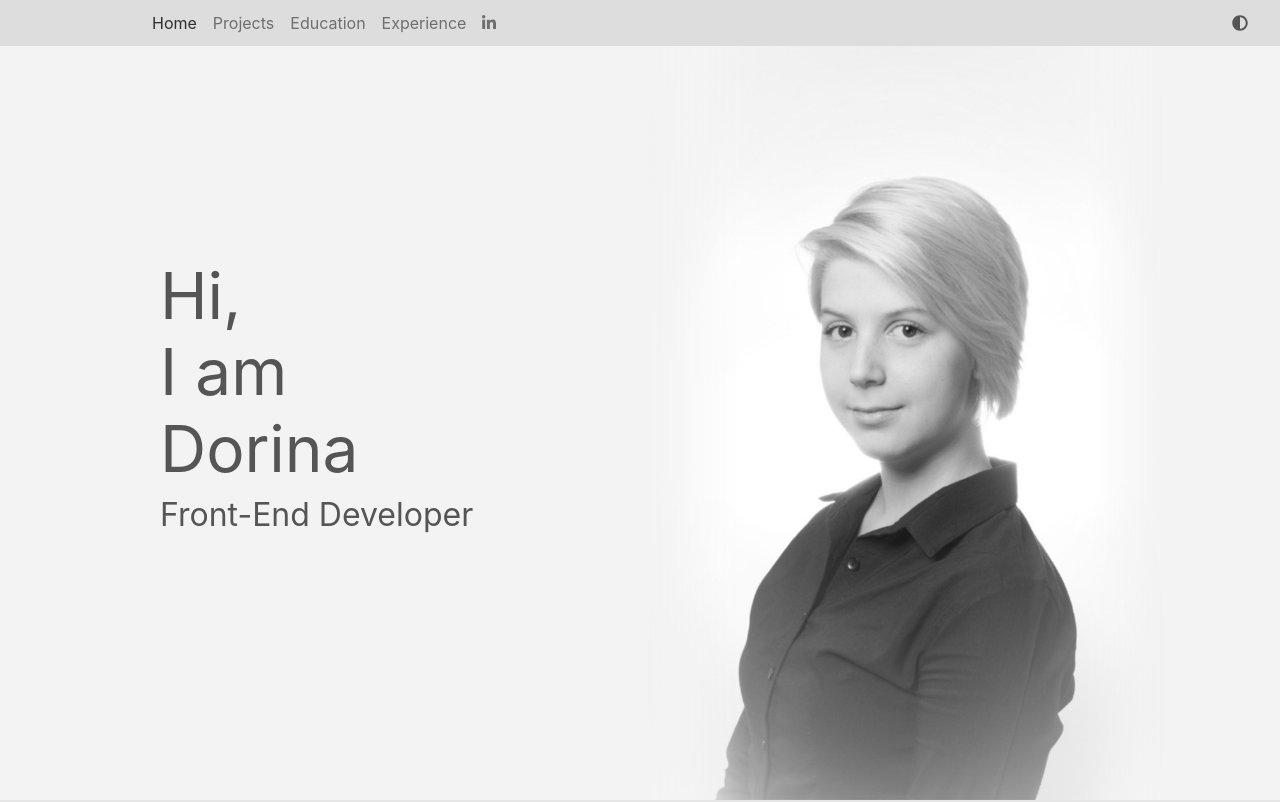
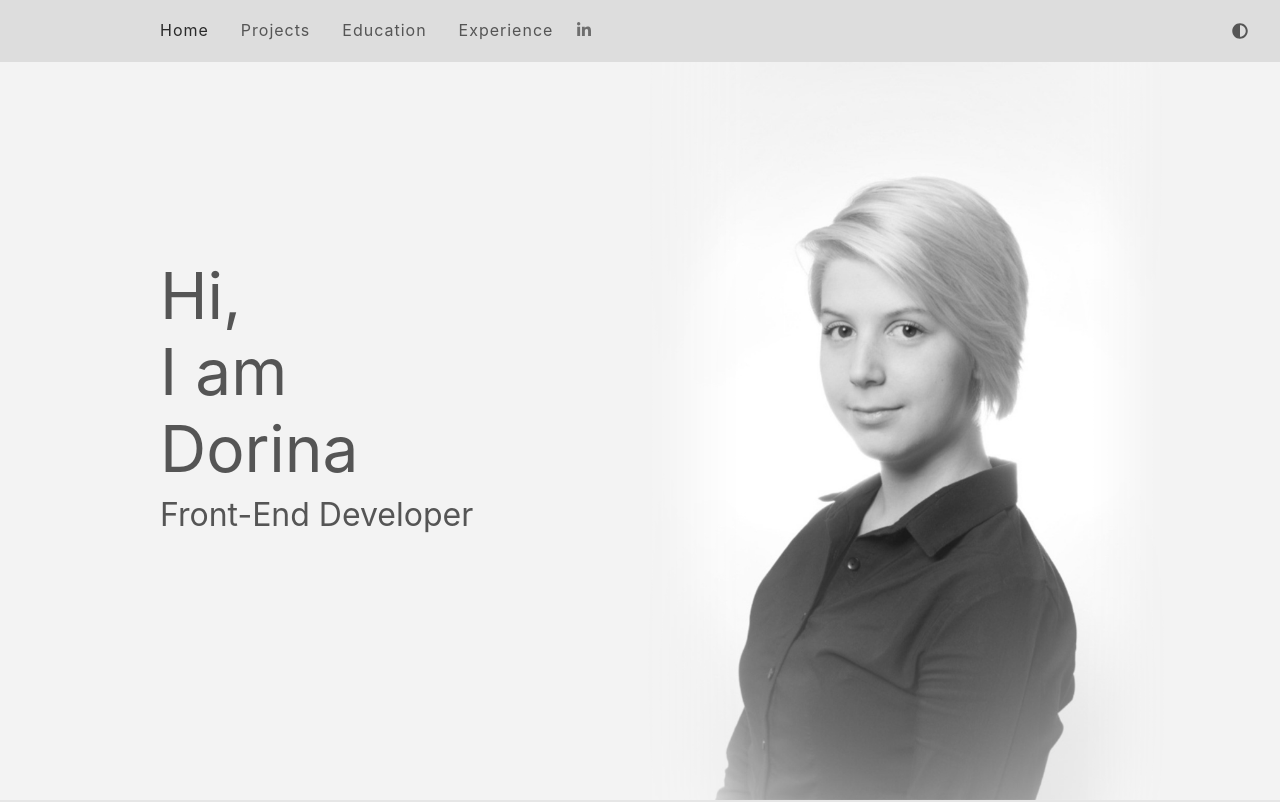
Before and after one commit to DorinaFarkas/portfolio-site, a React (Create React App) app: page / in a window 1280 px wide. Shown: the top 802 px of the page. Built offline with nearby package versions, Linux system fonts and the light colour scheme; the HTML template or start-up script is replaced by a standard one.

Commit message:
navbar nested a tag fixed

```diff
--- a/package.json
+++ b/package.json
@@ -21,6 +21,7 @@
     "react-app-polyfill": "^1.0.6",
     "react-bootstrap": "^1.4.0",
     "react-dom": "^16.13.1",
+    "react-highlight-words": "^0.17.0",
     "react-router-dom": "^5.2.0",
     "react-scripts": "3.4.3",
     "react-scroll": "^1.8.1",
--- a/src/Education.js
+++ b/src/Education.js
@@ -11,7 +11,8 @@ function Education() {
     const { isLightTheme, light, dark } = useContext(ThemeContext);
     const theme = isLightTheme ? light : dark;
     const educationTextRef = useRef(null);
-    const educationImagesRef = useRef(null);
+    const educationImageFirstRef = useRef(null);
+    const educationImageSecondRef = useRef(null);
 
     useEffect(() => {
         gsap.fromTo(
@@ -32,10 +33,11 @@ function Education() {
                     toggleActions: 'play none none reverse',
                 }
 
-            })
+            }
+        )
 
         gsap.fromTo(
-            educationImagesRef.current,
+            educationImageFirstRef.current,
             {
                 opacity: 0,
                 x: 20
@@ -43,11 +45,31 @@ function Education() {
             {
                 opacity: 1,
                 x: 0,
-                delay: .7,
+                delay: .5,
                 duration: 1,
                 scrollTrigger: {
                     id: 'educationImages',
-                    trigger: educationImagesRef.current,
+                    trigger: educationImageFirstRef.current,
+                    start: 'top center+=300',
+                    toggleActions: 'play none none reverse',
+                }
+
+            }
+        )
+        gsap.fromTo(
+            educationImageSecondRef.current,
+            {
+                opacity: 0,
+                x: 20
+            },
+            {
+                opacity: 1,
+                x: 0,
+                delay: 1.2,
+                duration: 1,
+                scrollTrigger: {
+                    id: 'educationImages',
+                    trigger: educationImageSecondRef.current,
                     start: 'top center+=300',
                     toggleActions: 'play none none reverse',
                 }
@@ -75,12 +97,12 @@ function Education() {
                                 <li>The Web Developer Bootcamp <br /> <span style={{ opacity: '.7' }}>Udemy</span></li>
                             </ul>
                         </div>
-                        <div ref={educationImagesRef} className="Education-content-images" id="educationImages">
+                        <div className="Education-content-images">
                             <div className="image-stack">
-                                <div className="image-stack__item image-stack__item--top">
+                                <div ref={educationImageFirstRef} className="image-stack__item image-stack__item--top">
                                     <img src={photo1} alt="3D lamp" />
                                 </div>
-                                <div className="image-stack__item image-stack__item--bottom">
+                                <div ref={educationImageSecondRef} className="image-stack__item image-stack__item--bottom">
                                     <img src={theme.doc} alt="documentation of a lamp" />
                                 </div>
                             </div>
--- a/src/Experience.js
+++ b/src/Experience.js
@@ -5,10 +5,10 @@ import { ThemeContext } from './ThemeContext';
 import { Element } from 'react-scroll';
 
 const jobs = [
-    { id: 1, company: 'Robert Half', role: 'Front-End Developer', date: 'Feb 2020 - Present', city: 'London', description: ['At Robert Half, I was part of an international developer team. We worked together on 16 different websites for 16 countries. Their websites were built in ', <b>Drupal</b>, '. To maintain and enhance them we used ', <b>HTML, CSS, JavaScript, jQuery</b>, ', and ', <b>Bootstrap</b>, '. A major part of my role was also to work in ', <b>SalesForce Marketing Cloud</b>, ' with languages like ', <b>Ampscipt</b>, ' and ', <b>server-side JavaScript</b>, '.'] },
-    { id: 2, company: 'ingatlan.com Zrt', role: 'Front-End Developer', date: 'Jan 2018 - Nov 2018', city: 'Budapest', description: ['As a Junior Front-End developer at ingatlan.com I was able to try out myself as a part of a team. I worked on the main product of the company which is the largest property advertisement website in Hungary. Among other tasks, I participated in the GDPR project where I designed and developed a new surface for users. On these projects, I worked mainly in ', <b>HTML</b>, ', ', <b>SCSS</b>, ', ', <b>JavaScript</b>, ', ', <b>Vue.js</b>, ', and ', <b>jQuery</b>, '.'] },
+    { id: 1, company: 'Robert Half', role: 'Front-End Developer', date: 'Feb 2020 - Sep 2020', city: 'London', description: ['At Robert Half, I was part of an international developer team. We worked together on 16 different websites for 16 countries. Their websites were built in ', <b key="0">Drupal</b>, '. To maintain and enhance them we used ', <b key="1">HTML, CSS, JavaScript, jQuery</b>, ', and ', <b key="2">Bootstrap</b>, '. A major part of my role was also to work in ', <b key="3">SalesForce Marketing Cloud</b>, ' with languages like ', <b key="4">Ampscipt</b>, ' and ', <b key="5">server-side JavaScript</b>, '.'] },
+    { id: 2, company: 'ingatlan.com Zrt', role: 'Front-End Developer', date: 'Jan 2018 - Nov 2018', city: 'Budapest', description: ['As a Junior Front-End developer at ingatlan.com I was able to try out myself as a part of a team. I worked on the main product of the company which is the largest property advertisement website in Hungary. Among other tasks, I participated in the GDPR project where I designed and developed a new surface for users. On these projects, I worked mainly in ', <b key="6">HTML</b>, ', ', <b key="7">SCSS</b>, ', ', <b key="8">JavaScript</b>, ', ', <b key="9">Vue.js</b>, ', and ', <b key="10">jQuery</b>, '.'] },
     { id: 3, company: 'ingatlan.com Zrt', role: 'Web designer', date: 'Aug 2016 - Jan 2018', city: 'Budapest', description: ['At ingatlan.com first I started as a Junior Web Designer, my role was to design UI element for all the websites of the company and advertisement with the following tools: ', <b>Adobe Photoshop</b>, ', ', <b>Adobe Illustrator</b>, ', ', <b>Adobe Animate</b>, ', ', <b>Adobe Xd</b>, ', ', <b>Google Web designer</b>, '.'] },
-    { id: 4, company: 'Systemax', role: 'Graphic designer', date: 'Jan 2015 - Dec 2016', city: 'Budapest', description: ['During the two years, I spent at Systemax as a Graphic designer Intern I designed hundreds of office product promotion items like banners, catalogs, and landing pages using ', <b>Adobe Photoshop</b>, ', ', <b>Adobe Illustrator</b>, ', and ', <b>Adobe Indesign</b>, '.'] }
+    { id: 4, company: 'Systemax', role: 'Graphic designer', date: 'Jan 2015 - Dec 2016', city: 'Budapest', description: ['During the two years, I spent at Systemax as a Graphic designer Intern I designed hundreds of office product promotion items like banners, catalogs, and landing pages using ', <b key="11">Adobe Photoshop</b>, ', ', <b key="12">Adobe Illustrator</b>, ', and ', <b key="13">Adobe Indesign</b>, '.'] }
 ]
 
 function Experience() {
--- a/src/Home.css
+++ b/src/Home.css
@@ -60,17 +60,20 @@ nav {
     display: flex;
 }
 
-nav a {
-    cursor: pointer;
-}
-
 .navbar-toggler, .navbar-toggler:active, .navbar-toggler:focus {
     border: 0;
     outline: 0;
 }
 
-.navbar {
-    padding: .2em 9em;
+.navbar-nav {
+    padding: .4em 8em;
+}
+
+.navbar-nav a {
+    padding: 0.2em 1em 0 1em;
+    cursor: pointer;
+    font-weight: 400;
+    letter-spacing: 1px;
 }
 
 .ThemeToggle {
@@ -79,13 +82,19 @@ nav a {
     right: 2rem;
 }
 
-.bg-light a.active {
-    color: #2e2e2e;
+.bg-light .navbar-nav a.active {
+    color: #292929;
+    transition: all;
     text-decoration: none;
 }
-.bg-dark a.active {
-    color: #dddddd;
+.bg-dark .navbar-nav a.active {
+    color: #cacaca;
+    transition: all;
     text-decoration: none;
+}
+
+.bg-light .navbar-nav a:hover{
+    color: #292929;
 }
 
 .bg-dark {
@@ -103,7 +112,7 @@ nav a {
     .Home {
         padding: 0 6em;
     }
-    .navbar {
+    .navbar-nav {
         padding: .2em 6em;
     }
     .Home-navigation a {
@@ -115,7 +124,7 @@ nav a {
     .Home {
         padding: 0 3em;
     }
-    .navbar {
+    .navbar-nav a {
         padding: .1em 3em;
     }
     .Home-navigation a {
@@ -127,7 +136,7 @@ nav a {
     .Home {
         padding: 0 2em;
     }
-    .navbar {
+    .navbar-nav a {
         padding: .1em 2em;
     }
     .Home-image {
--- a/src/Home.js
+++ b/src/Home.js
@@ -13,12 +13,10 @@ const Home = () => {
     useEffect(() => {
         gsap.fromTo(headerRef.current,
             {
-                y: -50,
                 opacity: 0
             },
             {
-                duration: 1.5,
-                y: 0,
+                duration: 2,
                 opacity: 1,
                 ease: 'power1'
             }
--- a/src/Navbar.js
+++ b/src/Navbar.js
@@ -15,14 +15,15 @@ const NavBar = () => {
             <Navbar.Toggle onClick={() => setExpanded(expanded ? false : "expanded")} aria-controls="responsive-navbar-nav" />
             <Navbar.Collapse id="responsive-navbar-nav">
                 <Nav className="mr-auto">
-                    <Nav.Link><Link onClick={() => setExpanded(false)} activeClass="active" to="Home" spy={true} smooth={true} duration={500} >Home</Link></Nav.Link>
-                    <Nav.Link><Link onClick={() => setExpanded(false)} activeClass="active" to="Works" spy={true} smooth={true} duration={500} >Projects</Link></Nav.Link>
-                    <Nav.Link><Link onClick={() => setExpanded(false)} activeClass="active" to="Education" spy={true} smooth={true} duration={500} >Education</Link></Nav.Link>
-                    <Nav.Link><Link onClick={() => setExpanded(false)} activeClass="active" to="Experience" spy={true} smooth={true} duration={500} >Experience</Link></Nav.Link>
+                    <Link onClick={() => setExpanded(false)} activeClass="active" to="Home" spy={true} smooth={true} duration={500} >Home</Link>
+                    <Link onClick={() => setExpanded(false)} activeClass="active" to="Works" spy={true} smooth={true} duration={500} >Projects</Link>
+                    <Link onClick={() => setExpanded(false)} activeClass="active" to="Education" spy={true} smooth={true} duration={500} >Education</Link>
+                    <Link onClick={() => setExpanded(false)} activeClass="active" to="Experience" spy={true} smooth={true} duration={500} >Experience</Link>
                     <Nav.Link onClick={() => setExpanded(false)} target="_blank" href="https://www.linkedin.com/in/dorina-farkas-b5097b97/"><FontAwesomeIcon
                         icon={['fab', 'linkedin-in']}
                         size='1x'
                     /></Nav.Link>
+                    <hr></hr>
                 </Nav>
             </Navbar.Collapse>
             <ThemeToggle />
```
Also changed, not shown: 1 other file (tests, documents, lock files or other folders).
